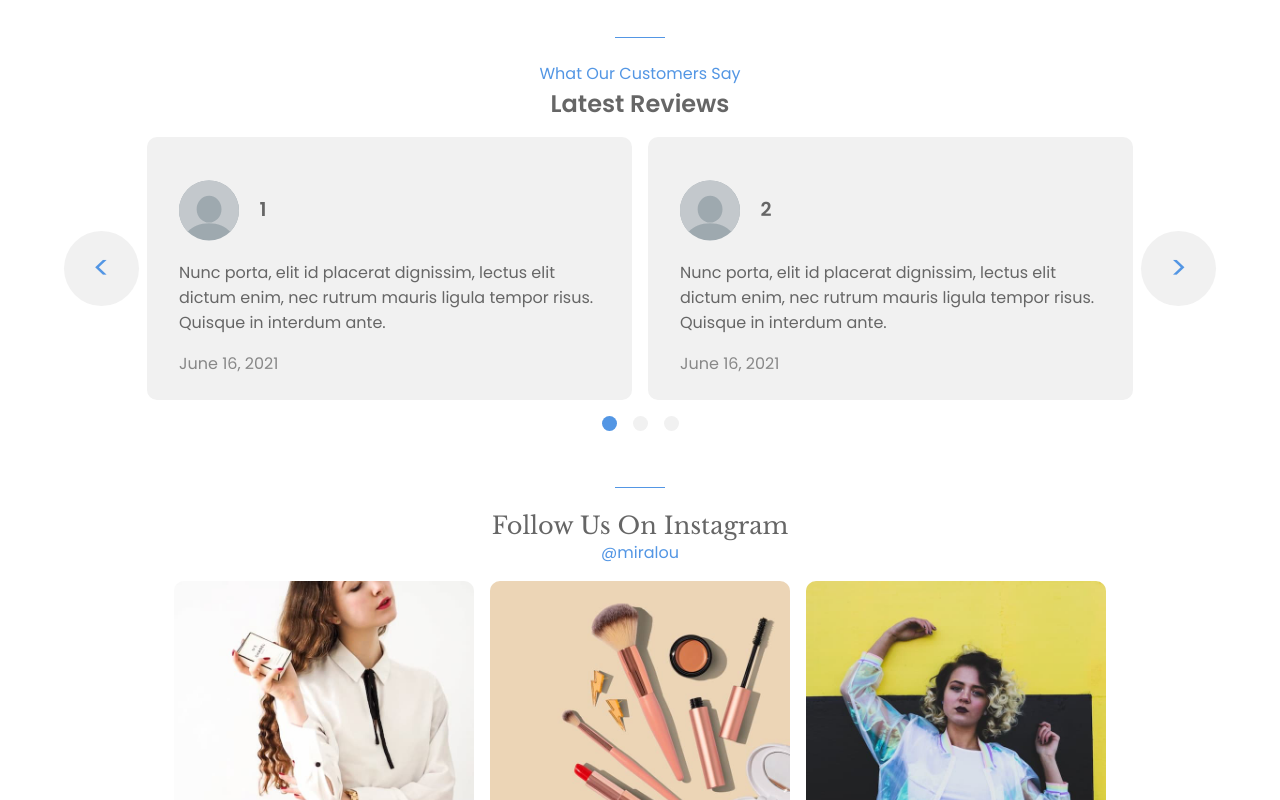
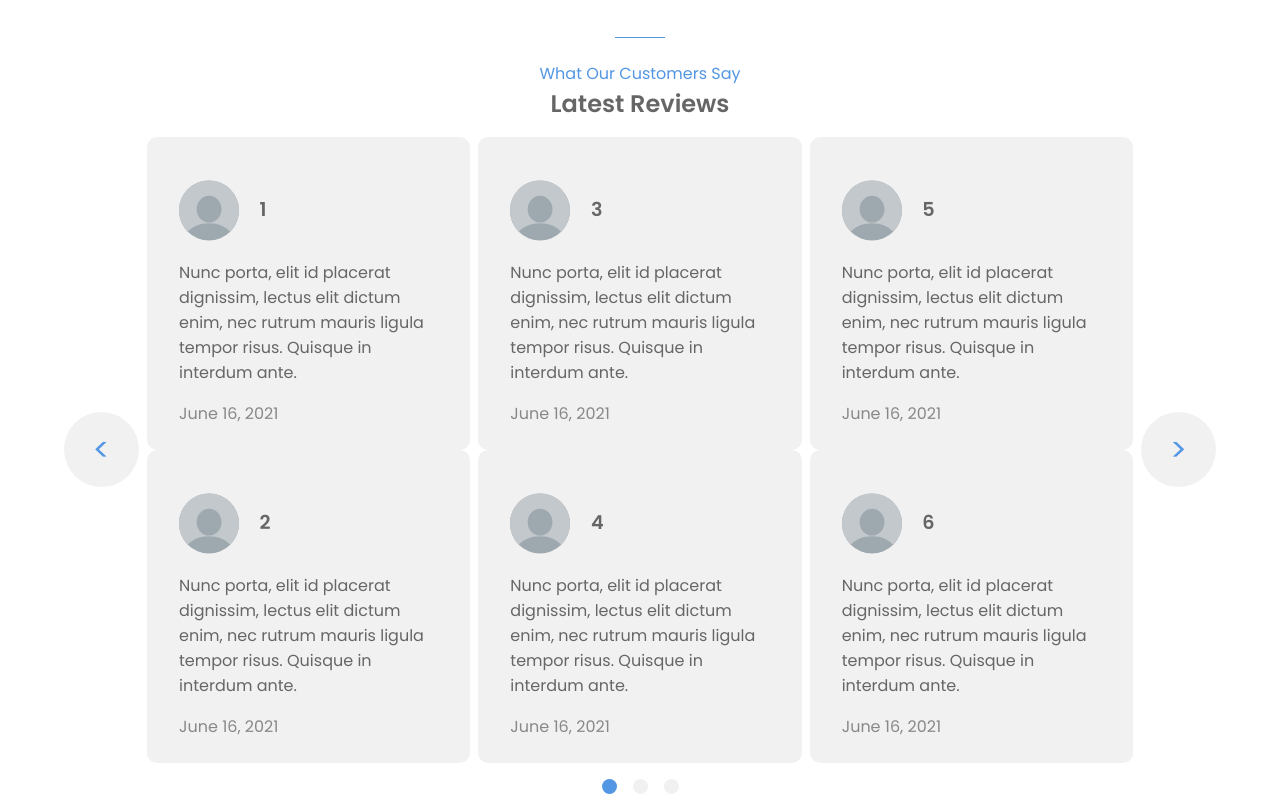
Before and after one commit to katelyngrimoldby/cosmetic-store, a React (Vite) app: page / in a window 1280 px wide. Shown: the part 1700-2500 px from the top of the page. Built offline with nearby package versions, Linux system fonts and the light colour scheme.

Commit message:
Change styling for sliding animation

```diff
--- a/src/styles/ReviewModule.module.css
+++ b/src/styles/ReviewModule.module.css
@@ -9,33 +9,27 @@
     margin-bottom: 1rem;
     text-align: left;
 
-    div {
-      animation-name: fade;
-      animation-duration: 1.5s;
-    }
-
-    @keyframes fade {
-      from {
-        opacity: 0.3;
-        to {
-          opacity: 1;
-        }
-      }
-    }
-
     button {
       display: none;
     }
+  }
+  .carousel {
+    width: 100%;
+    overflow: hidden;
+  }
+  .window {
+    width: 100%;
+    white-space: nowrap;
+    transition: ease-in-out 0.3s;
+  }
 
-    .hidden {
-      display: none;
-    }
-
-    .active {
-      display: flex;
-      flex-direction: column;
-      gap: 1rem;
-    }
+  .slide {
+    width: 90%;
+    margin-inline: 5%;
+    display: inline-flex;
+    gap: 1rem;
+    white-space: normal;
+    flex-direction: column;
   }
 
   .dots {
@@ -117,8 +111,9 @@
   .container {
     margin: 0 auto 1rem auto;
     max-width: 1200px;
-    .active {
-      flex-direction: row;
-    }
+  }
+
+  .slide {
+    flex-direction: row;
   }
 }
```
